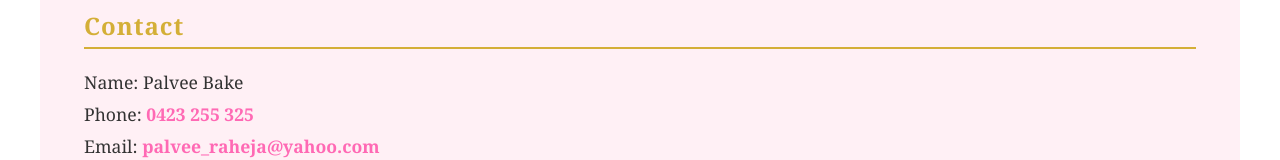
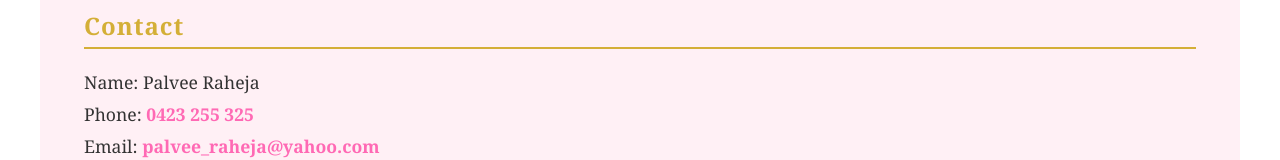
Before and after one commit to Aryan-112/Cake-Creations-Website, a React (Vite) app in the folder Website_Cake/: page /contact in a window 1280 px wide. Shown: the part 593-753 px from the top of the page. Built offline with nearby package versions, Linux system fonts and the light colour scheme.

Commit message:
Editing changes for deployment

```diff
--- a/Website_Cake/src/Contact.jsx
+++ b/Website_Cake/src/Contact.jsx
@@ -23,7 +23,7 @@ function Contact() {
 
       <h2 className='price_heading'>Contact</h2>
       <ul className='Offer_List contact_list'>
-        <li>Name: Palvee Bake</li>
+        <li>Name: Palvee Raheja</li>
         <li>Phone: <a href="tel:0423255325" className='contact_link'>0423 255 325</a></li>
         <li>Email: <a href="mailto:palvee_raheja@yahoo.com" className='contact_link'>palvee_raheja@yahoo.com</a></li>
         <li>Instagram: <a href="https://www.instagram.com/rahejapalvee/" className='contact_link' target="_blank" rel="noopener noreferrer">rahejapalvee</a></li>
```
